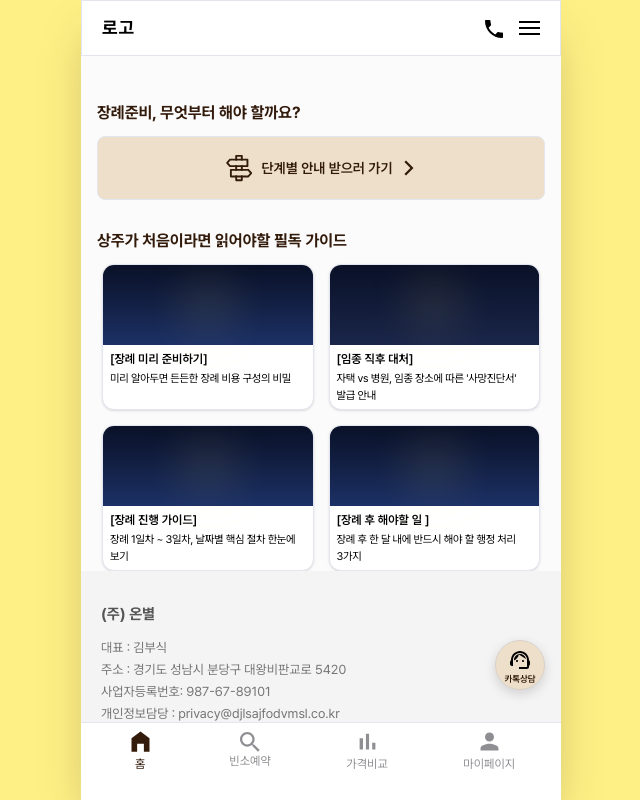
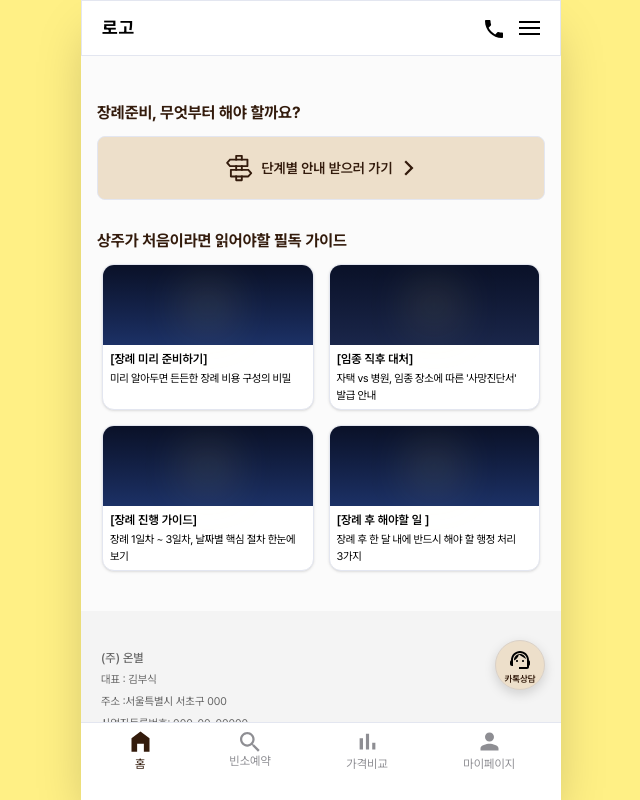
Before and after one commit to dokkk0dahee/Tishoo, a React (Vite) app: page / in a window 1280 px wide. Shown: the whole page, without its empty margins (319-959 px from the left). Built offline with nearby package versions, Linux system fonts and the light colour scheme.

Commit message:
[STYLE] 사업자 정보 스타일 적용

```diff
--- a/src/components/common/footer-component.jsx
+++ b/src/components/common/footer-component.jsx
@@ -13,30 +13,29 @@ const Footer = () => {
     ];
 
     return (
-        // 시안과 유사한 연회색 배경(#F4F4F4)과 패딩 적용
-        <footer className="w-screen mx-[-16px] bg-[#F4F4F4] px-[20px] py-[32px] text-[#767676] text-[13px] leading-[22px]">
+        <footer className="w-screen mx-[-16px] bg-[#F4F4F4] mt-[40px] px-[20px] pb-[40px] font-regular text-[#666666] text-[11px] leading-[14px]">
 
             {/* 1. 회사명 */}
-            <div className="font-bold text-[15px] mb-[12px] text-[#555555]">
+            <div className="font-medium text-[12px] mb-[8px] mt-[40px] text-[#666666]">
                 (주) 온별
             </div>
 
             {/* 2. 사업자 정보 */}
-            <div className="flex flex-col mb-[20px]">
+            <div className="flex flex-col mb-[20px] gap-[8px] text-[#666666]">
                 <p>대표 : 김부식</p>
-                <p>주소 : 경기도 성남시 분당구 대왕비판교로 5420</p>
-                <p>사업자등록번호: 987-67-89101</p>
-                <p>개인정보담당 : privacy@djlsajfodvmsl.co.kr</p>
+                <p>주소 :서울특별시 서초구 000</p>
+                <p>사업자등록번호: 000-00-00000</p>
+                <p>개인정보담당 : abcdefj@abcde.co.kr</p>
                 <p>대표번호 : 123-2345-567</p>
             </div>
 
             {/* 3. 면책 조항 (안내문) */}
-            <p className="text-[12px] text-[#999999] leading-[18px] mb-[24px] break-keep">
+            <p className="text-[10px] text-[#8E8E93] leading-[14px] mb-[16px] break-keep">
                 (주)온별은 장례 서비스 예약 및 중개 시스템을 운영하는 중개자이며, 장례 용품 및 서비스 제공의 직접적인 당사자가 아닙니다. 서비스의 품질, 예약 이행, 관련 사고 등에 대한 법적 책임은 해당 서비스를 제공하는 파트너사에게 있습니다.
             </p>
 
             {/* 4. 하단 약관 및 정책 링크 */}
-            <div className="flex flex-wrap items-center gap-y-[6px] text-[13px] font-medium text-[#555555]">
+            <div className="flex flex-wrap items-center gap-y-[6px] text-[10px] font-medium text-[#666666]">
                 {footerLinks.map((link, index) => (
                     <div key={index} className="flex items-center">
                         <Link to={link.path} className="hover:underline">
@@ -49,9 +48,6 @@ const Footer = () => {
                     </div>
                 ))}
             </div>
-
-            {/* 하단 네비게이션 바에 가려지지 않도록 여백 추가 (필요 시 조절) */}
-            <div className="h-[40px]"></div>
         </footer>
     );
 };
```
